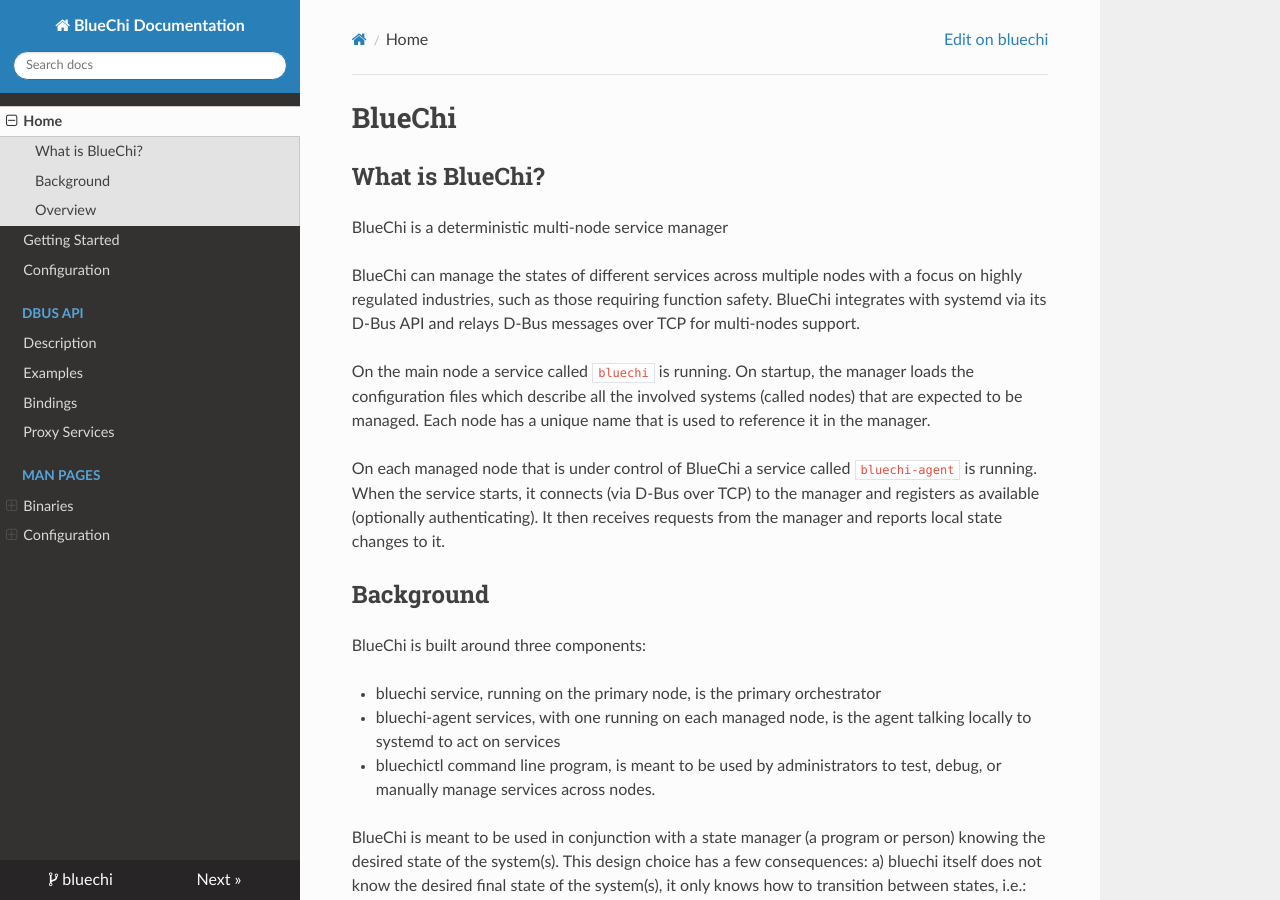
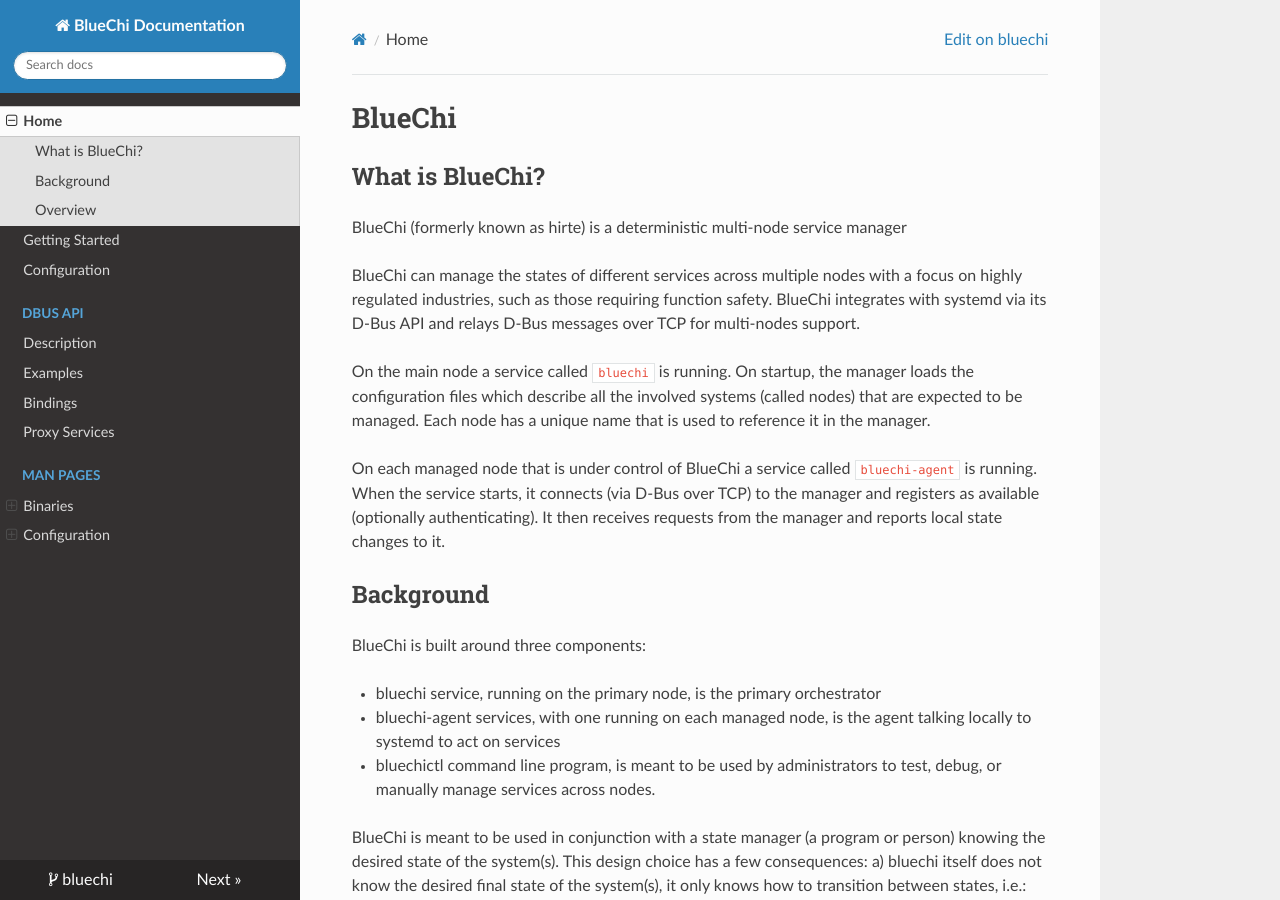
Before and after one commit to eclipse-bluechi/bluechi, an MkDocs documentation site: the page built from doc/docs/index.md, in a window 1280 px wide and 900 px high. Built offline with MkDocs 1.6.1, drawn with Linux system fonts in a browser that asks for light colours; nearby versions of some CDN libraries.

Commit message:
Mention that BlueChi used to be called hirte
Signed-off-by: Pierre-Yves Chibon <pingou@pingoured.fr>

```diff
--- a/doc/docs/index.md
+++ b/doc/docs/index.md
@@ -2,7 +2,7 @@
 
 ## What is BlueChi?
 
-BlueChi is a deterministic multi-node service manager
+BlueChi (formerly known as hirte) is a deterministic multi-node service manager
 
 BlueChi can manage the states of different services across multiple nodes with a
 focus on highly regulated industries, such as those requiring function safety.
```
Also changed, not shown: README.md.
